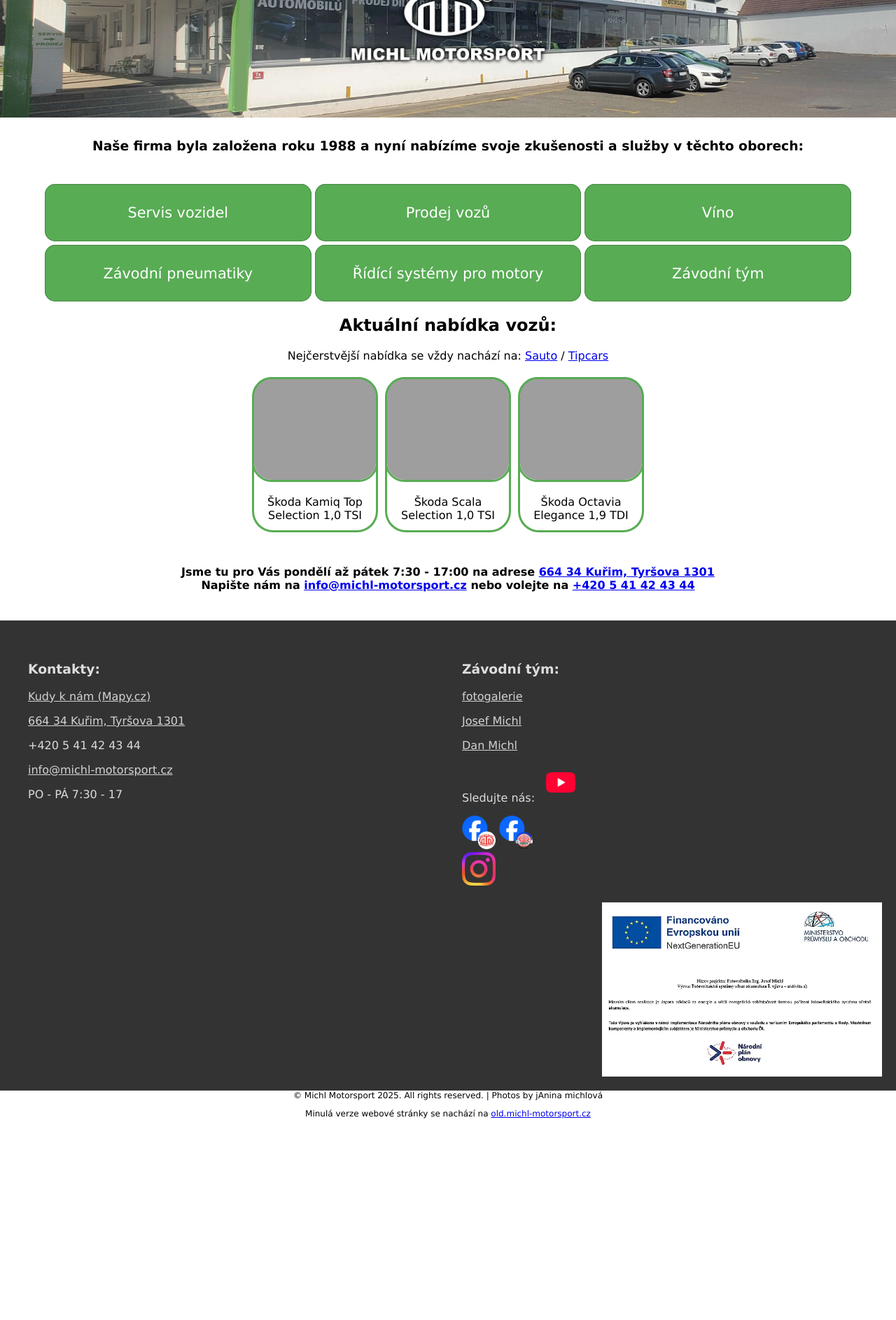
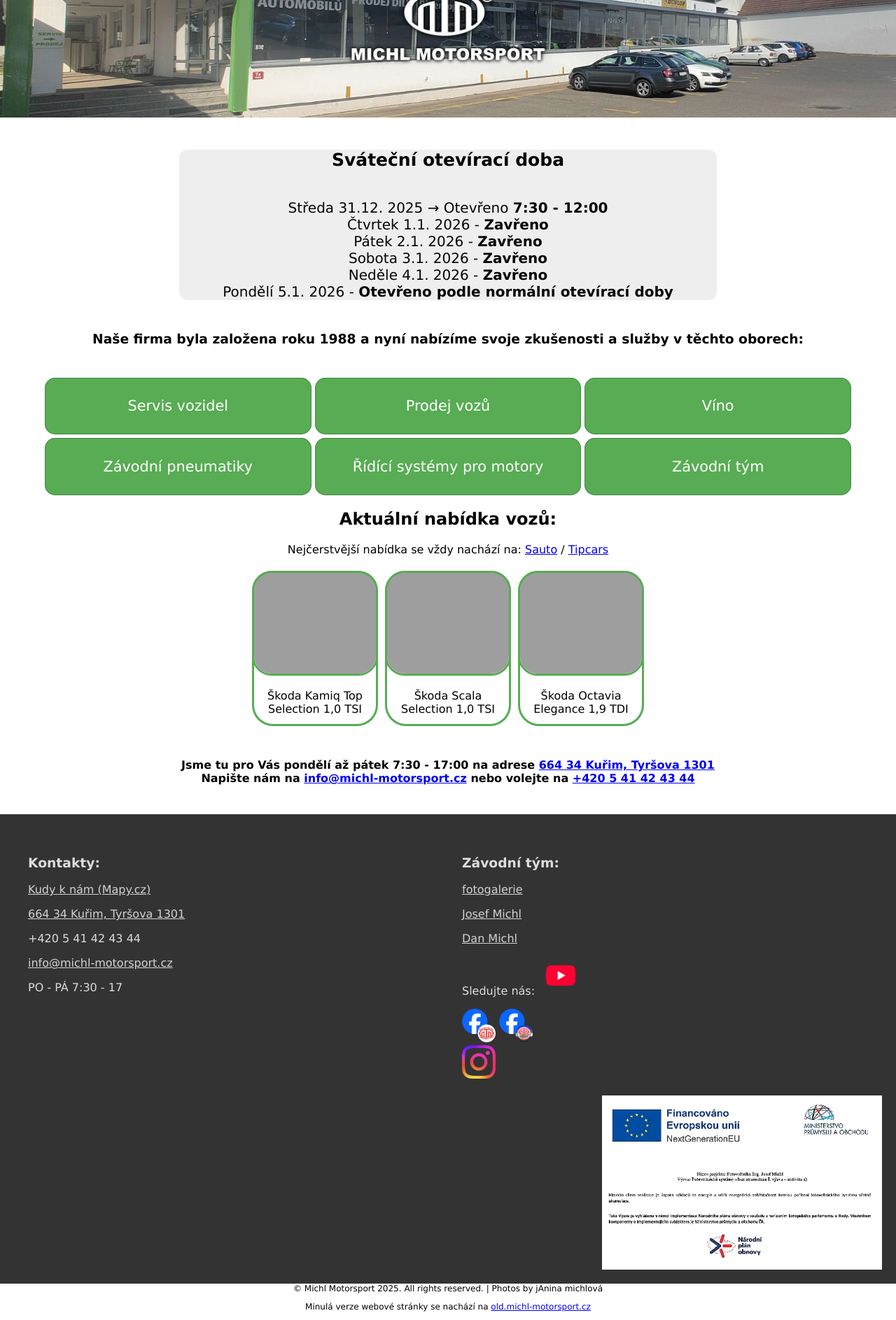
Before and after one commit to michlmotorsport/web, a PHP site: page / in a window 1280 px wide. Shown: the part 132-2019 px from the top of the page at 70% size. Before the commit the page ends 1731 px from the top, so only its background shows below. Run offline with PHP 8.4, Linux system fonts and the light colour scheme; grey boxes are pictures that could not be loaded.

Commit message:
Přidány sváteční otevírací doby

```diff
--- a/default.css
+++ b/default.css
@@ -266,6 +266,7 @@
 @media screen and (max-width: 900px) {
   .topnav a:not(:first-child) {display: none;}
   .topnav a.icon {
+
     width: 3rem;
     float: right;
     display: block;
@@ -358,21 +359,24 @@
 
 #statusBorder {
   background-color: #f8ce4b;
+  width:31rem;
   animation: bgColor 5s infinite linear;
   color: rgb(255, 255, 255);
   border-radius: 12px;
-
 }
 
 #status {
   background-color: #eeeeee;
-  margin:10%;
+  margin-left: 20%;
+  margin-right: 20%;
   text-align: center;
   font-size: 125%;
   color: rgb(5, 5, 5);
   border-radius: 12px;
   transition:0.3s;
 }
+
+
 #status:hover {
   scale: 101%;
 }
--- a/index.html
+++ b/index.html
@@ -43,8 +43,15 @@
   <img alt="banner image" src="images/mmzvenku.webp" class="banner-image">
   <img alt="logo" src="images/logo.png" class="logo">
 </div>
-
-
+<div id="status">
+  <h5 id="status">Sváteční otevírací doba</h5>
+    <p>Středa 31.12. 2025 → Otevřeno <b>7:30 - 12:00</b> <br>
+    Čtvrtek 1.1. 2026 - <b>Zavřeno</b> <br>
+    Pátek 2.1. 2026 - <b>Zavřeno</b> <br>
+    Sobota 3.1. 2026 - <b>Zavřeno</b> <br>
+    Neděle 4.1. 2026 - <b>Zavřeno</b> <br>
+    Pondělí 5.1. 2026 - <b>Otevřeno podle normální otevírací doby</b> <br></p>
+</div>
 
   <div class="main">
     <h3 style="text-align: center; margin:2%;">Naše firma byla založena roku 1988 a nyní nabízíme svoje zkušenosti a služby v těchto oborech: </h3>  <br>
```
